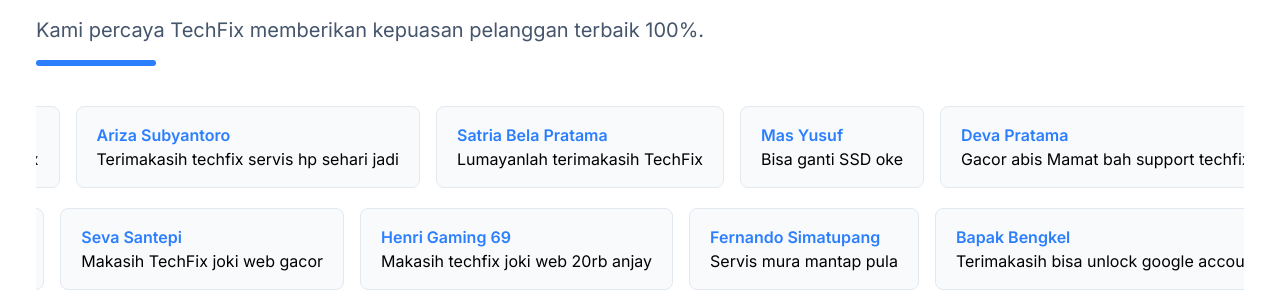
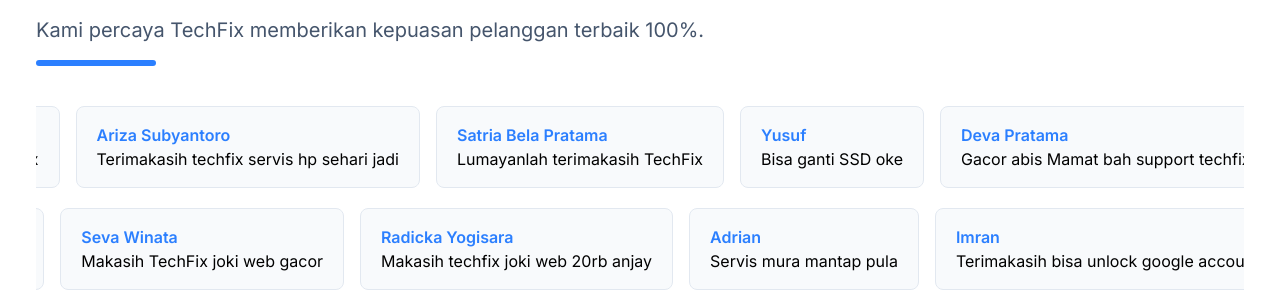
Before and after one commit to bezaleelderoy/tech-fix-landing-page, a React (Vite) app: page / in a window 1280 px wide. Shown: the part 2310-2609 px from the top of the page. Built offline with nearby package versions, Linux system fonts and the light colour scheme.

Commit message:
testimony datas

```diff
--- a/src/components/Layouts/Testimony.jsx
+++ b/src/components/Layouts/Testimony.jsx
@@ -1,4 +1,3 @@
-import React from "react";
 import Marquee from "react-fast-marquee";
 
 const Testimony = () => {
@@ -16,26 +15,26 @@
       text: "Lumayanlah terimakasih TechFix",
     },
     {
-      name: "Mas Yusuf",
+      name: "Yusuf",
       text: "Bisa ganti SSD oke",
     },
   ];
 
   const datas2 = [
     {
-      name: "Henri Gaming 69",
+      name: "Radicka Yogisara",
       text: "Makasih techfix joki web 20rb anjay",
     },
     {
-      name: "Fernando Simatupang",
+      name: "Adrian",
       text: "Servis mura mantap pula",
     },
     {
-      name: "Bapak Bengkel",
+      name: "Imran",
       text: "Terimakasih bisa unlock google account",
     },
     {
-      name: "Seva Santepi",
+      name: "Seva Winata",
       text: "Makasih TechFix joki web gacor",
     },
   ];
```
